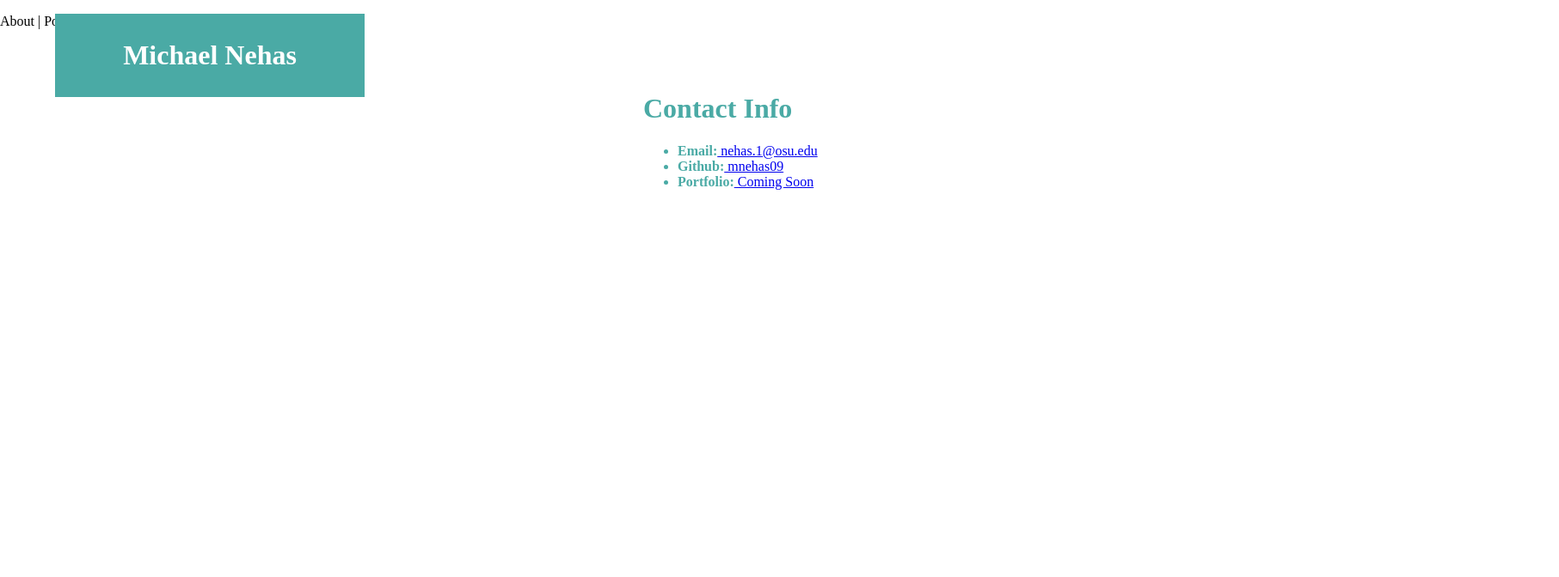
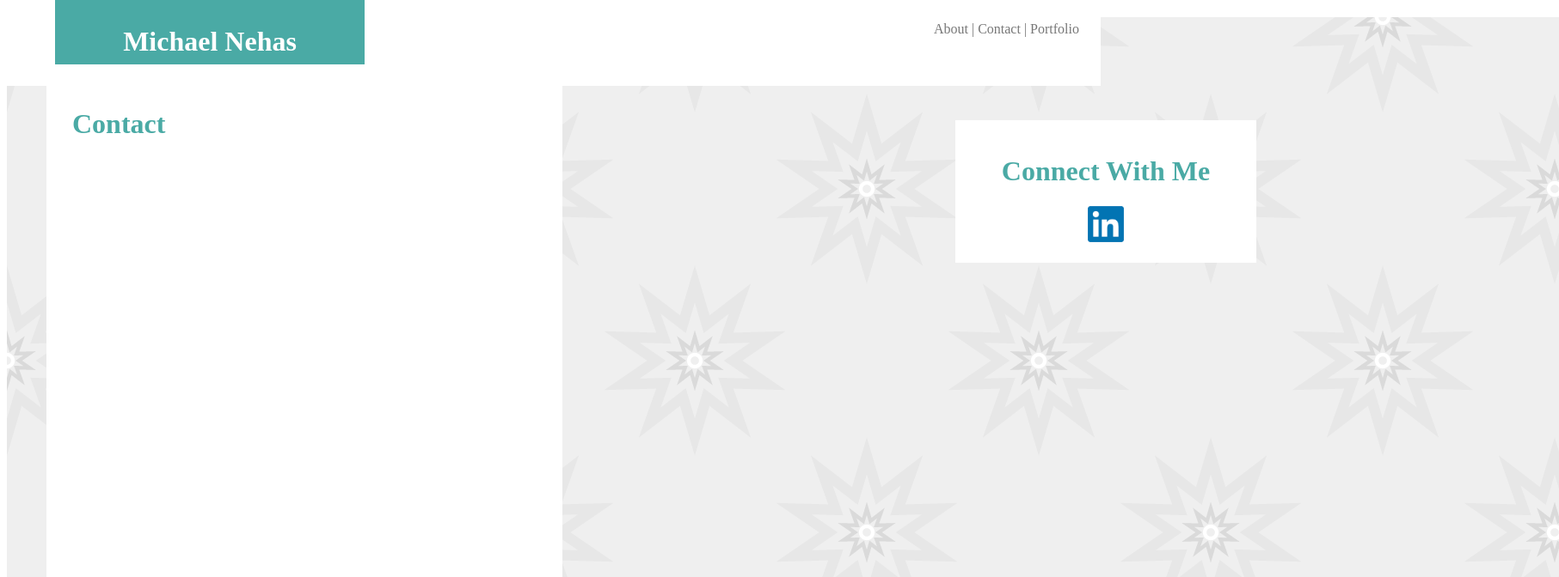
Before and after one commit to mnehas09/Basic-Portfolio, a plain HTML site: page contact.html in a window 1280 px wide. Shown: the top 672 px of the page at 86% size, 1813 px wide, since content can reach past the window. Drawn offline with Linux system fonts and the light colour scheme.

Commit message:
intial site files

```diff
--- a/assets/css/style.css
+++ b/assets/css/style.css
@@ -24,6 +24,7 @@ body{
 }
 
 .acp{
+  color: #777777;
   float:right;
   margin: 25px;
 }
@@ -35,30 +36,40 @@ body{
   height: 800px;
 }
 
-img{
-  position: relative;
-  bottom: -50%;
-  left: 20%;
-  top: 40%;
+#my-info{
+  position: absolute;
+  width: 600px;
+  height: 600px;
+  margin:50px;
+  padding: 30px;
+  right: 45%;
+  bottom: 75px;
+  box-sizing: border-box;
+  background-color: #ffffff;
 }
 
-#my-info{
-  text-align: center;
-  font-family: Helvetica;
+h1{
+  color: #4aaaa5;
+}
+
+.about-1{
   color: #777777;
+  font-family: arial;
 }
 
 
 #Contact{
   position: relative;
   top: 15%;
-  bottom: 25%;
-  left: 75%;
+  bottom: 75%;
+  left: 60%;
   color: #4aaaa5;
-  width: 250px;
+  width: 350px;
   padding: 20px;
-  margin: 0;
+  margin: 20px;
+  box-sizing: border-box;
   background-color: white;
+  text-align: center;
 }
 
 footer{
--- a/contact.html
+++ b/contact.html
@@ -2,7 +2,7 @@
 <html lang="en-us">
 <head>
   <meta charset="utf-8">
-	<title>My BIO!</title>
+  <title>My BIO!</title>
 
   <link rel= "stylesheet" type="text/css" href="/Basic-Portfolio/assets/css/style.css">
 
@@ -12,27 +12,27 @@
 <div id="header">
 <header>
  <h1 class="name">Michael Nehas</h1>
-   <p id="Portfolio"> About | Portfolio | Contact</p>
+ <p class="acp">About | Contact | Portfolio</p>
 </header>
  </div>
 
- <article>
+ <div class="box">
 
- <div id="About">
-   <h2 class="About">About Me</h2>
-</div>
+   <div id="my-info">
 
-</article>
+    <h1>Contact</h1>
+
+   </div>
 
 <div id="Contact">
- <h1>Contact Info</h1>
+ <h1>Connect With Me</h1>
 
-     <ul>
-     	<li><strong>Email:</strong><a href="mailto:nehas.1@osu.edu"> nehas.1@osu.edu</a></li>
-     	<li><strong>Github:</strong><a href="https://github.com/mnehas09/Basic-Portfolio"> mnehas09</a></li>
-     	<li><strong>Portfolio:</strong><a href="_blank"> Coming Soon</a></li>
-     </ul>
+ <a href="https://www.linkedin.com/in/michael-nehas-2986a614/">
+<img src="/Basic-Portfolio/assets/images/linkedin.png" width="42" height="42" border="0">
+
     </div>
+
+  </div>
 
     <footer>
        <p>@Copyright 2017 Michael Nehas</p>
```
Also changed, not shown: index.html (+14 -8 lines), portfolio.html (+13 -13 lines), assets/images/linkedin.png (added).
